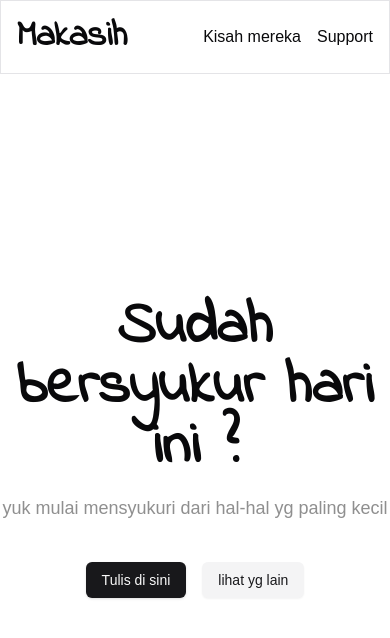
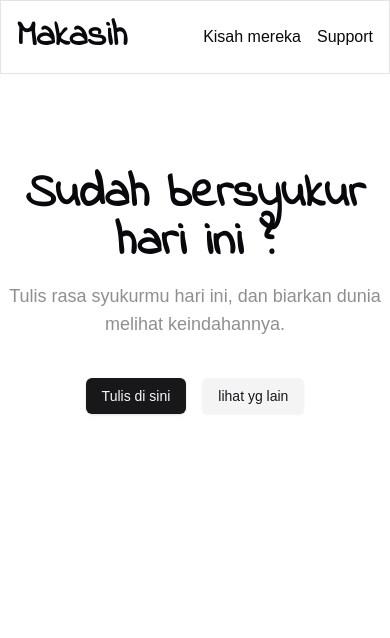
Before and after one commit to auzanassdq/syukur-app, a Next.js app: page / in a window 390 px wide. Shown: the top 638 px of the page. Built offline with nearby package versions, Linux system fonts and the light colour scheme.

Commit message:
create hero section

```diff
--- a/src/components/hero.tsx
+++ b/src/components/hero.tsx
@@ -1,18 +1,21 @@
 import React from "react";
 import { Button } from "./ui/button";
+import Link from "next/link";
 
 function Hero() {
   return (
-    <section className="text-center py-56">
-      <div className="">
-        <h1 className="text-6xl font-bold indie-flower">
+    <section className="py-24 overflow-x-clip">
+      <div className="text-center">
+        <h1 className="indie-flower text-5xl font-bold md:text-6xl">
           Sudah bersyukur hari ini ?
         </h1>
         <p className="mt-4 text-lg text-neutral-500/80">
-          yuk mulai mensyukuri dari hal-hal yg paling kecil
+          Tulis rasa syukurmu hari ini, dan biarkan dunia melihat keindahannya.
         </p>
         <div className="mt-10 flex justify-center gap-4">
-          <Button>Tulis di sini</Button>
+          <Link href={"/post"}>
+            <Button>Tulis di sini</Button>
+          </Link>
           <Button variant={"secondary"}>lihat yg lain</Button>
         </div>
       </div>
```
